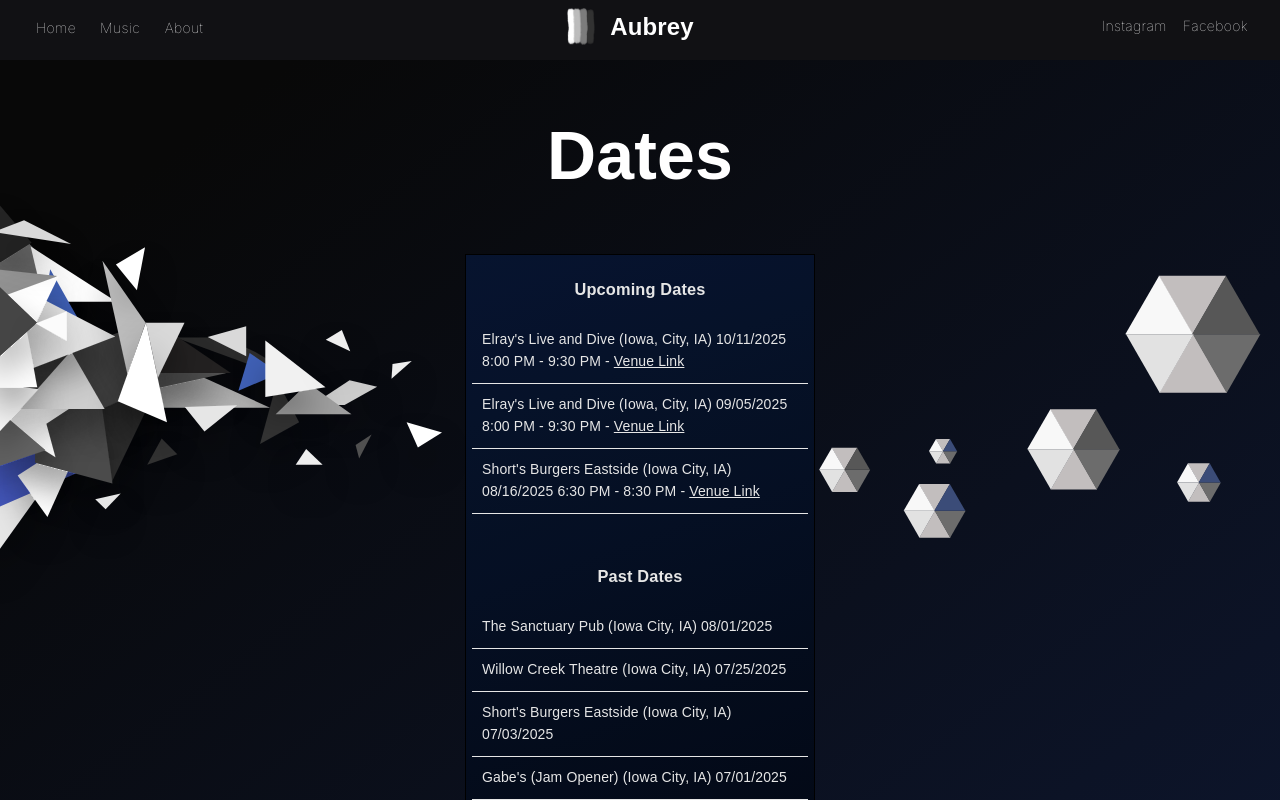
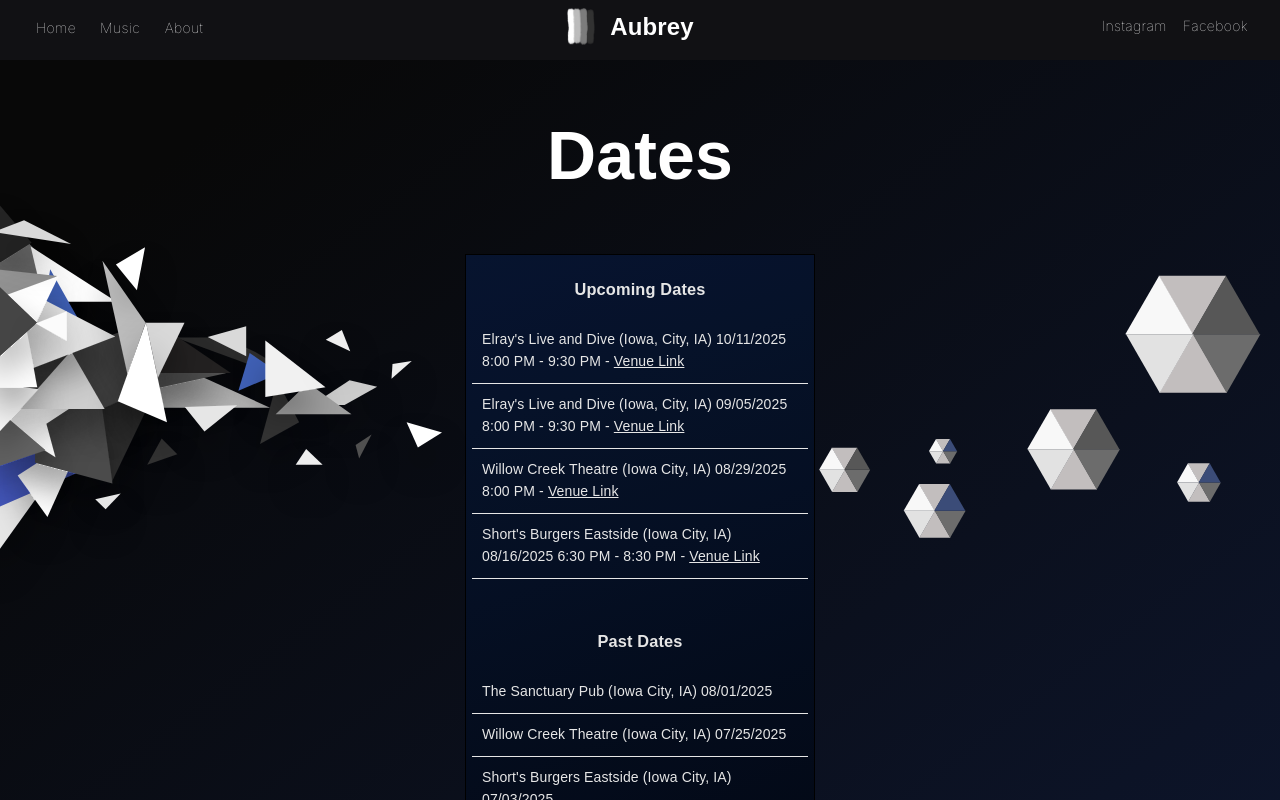
Before and after one commit to aubreyyates/theaubreymusic, a React (Create React App) app: page / in a window 1280 px wide. Shown: the top 800 px of the page. Built offline with nearby package versions, Linux system fonts and the light colour scheme; a web font is replaced by a local one.

Commit message:
Update dates.

```diff
--- a/src/pages/home/HomeOverlay.css
+++ b/src/pages/home/HomeOverlay.css
@@ -31,7 +31,7 @@
 
 #home-main-box {
   position: relative;
-  height: 1318px;
+  height: 1358px;
   width: 350px;
   background-color: rgb(0, 0, 0);
   padding: 1px;
--- a/src/pages/home/HomeOverlay.js
+++ b/src/pages/home/HomeOverlay.js
@@ -10,6 +10,7 @@ import ShapesLeft from './svgComponents/shapesLeft';
 let upcomingDates = [
   { text: `Elray's Live and Dive (Iowa, City, IA) 10/11/2025 8:00 PM - 9:30 PM`, link: `https://www.elraysliveanddive.com/` },
   { text: `Elray's Live and Dive (Iowa, City, IA) 09/05/2025 8:00 PM - 9:30 PM`, link: `https://www.elraysliveanddive.com/` },
+  { text: `Willow Creek Theatre (Iowa City, IA) 08/29/2025 8:00 PM`, link: `https://willowcreektheatre.org/` },
   { text: `Short's Burgers Eastside (Iowa City, IA) 08/16/2025 6:30 PM - 8:30 PM`, link: `https://www.facebook.com/shortseastside/` }
 ];
 
--- a/src/pages/home/index.js
+++ b/src/pages/home/index.js
@@ -9,7 +9,7 @@ const Home = () => {
   return (
     <Grid>
       <div id="home-container">
-        <Grid style={{ height: '1540px', position: 'relative' }}>
+        <Grid style={{ height: '1590px', position: 'relative' }}>
           <HomeOverlay></HomeOverlay>
         </Grid>
       </div>
```
